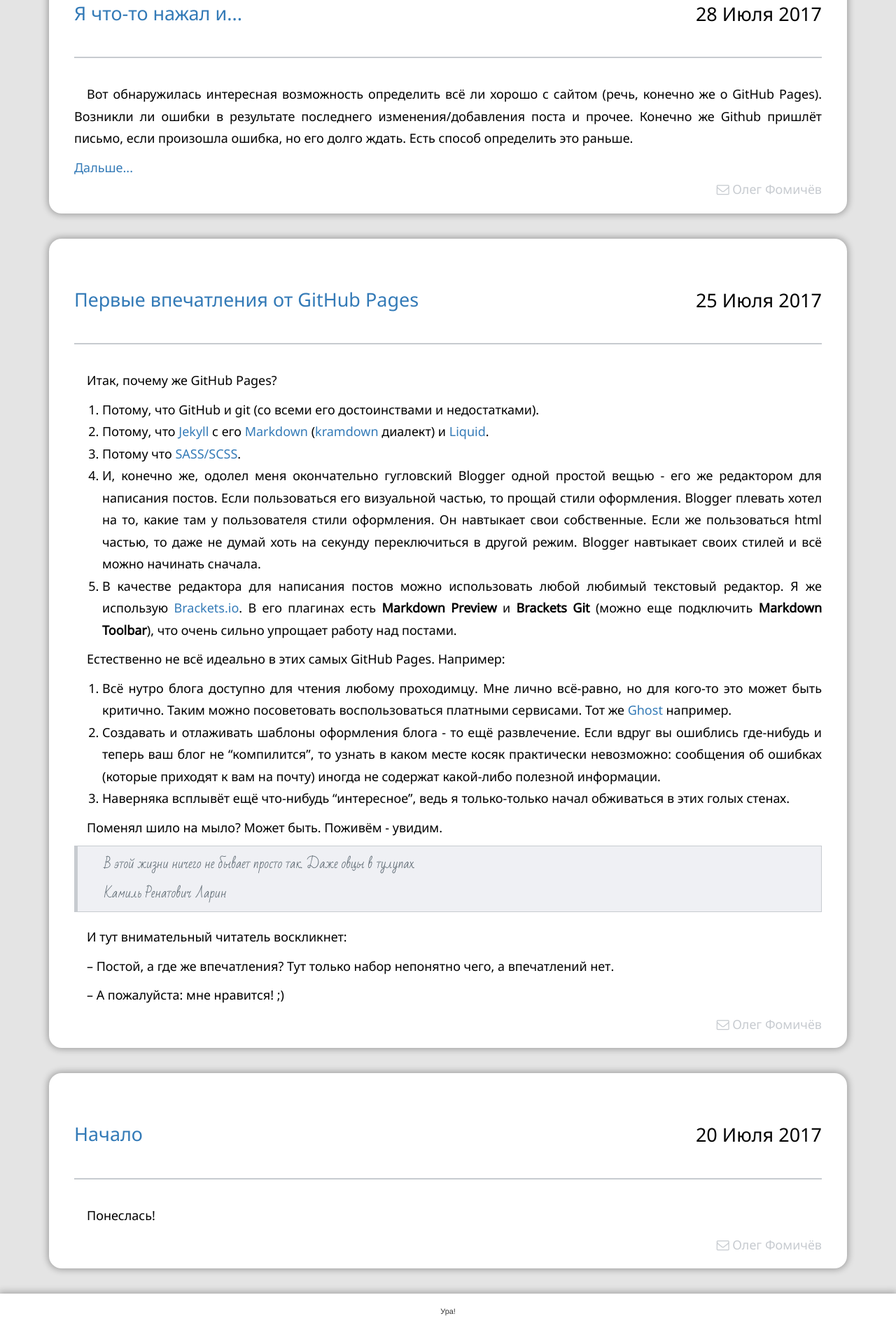
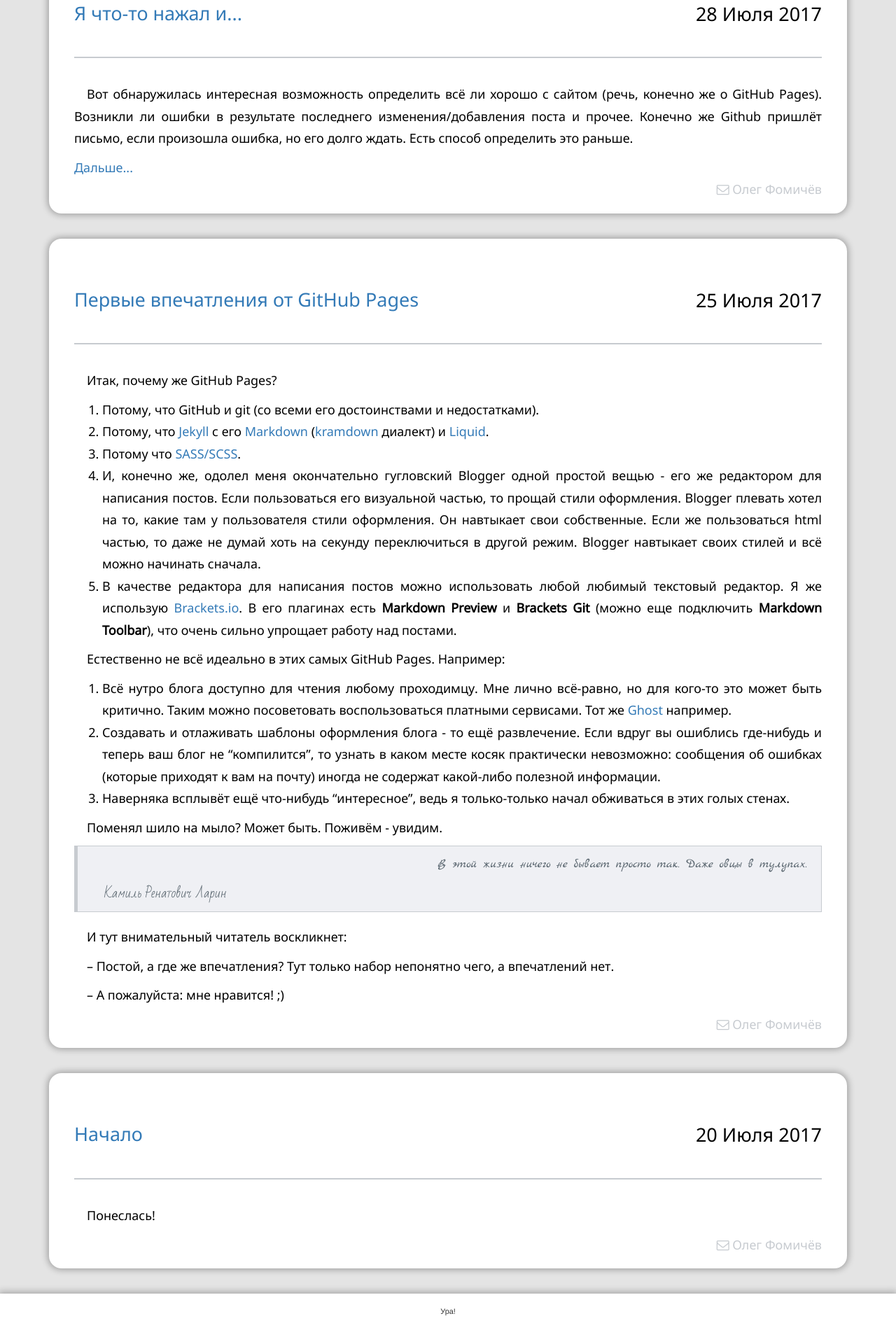
Before and after one commit to fomich0ff/fomich0ff.github.io, a Jekyll site: the page built from index.html, in a window 1280 px wide. Shown: the part 1378-3298 px from the top of the page at 70% size. Built offline with Jekyll 4.4.1, drawn with Linux system fonts in a browser that asks for light colours; nearby versions of some CDN libraries; comment, search, counter and statistics services are not loaded.

Commit message:
Update base.scss

```diff
--- a/_sass/base.scss
+++ b/_sass/base.scss
@@ -91,7 +91,7 @@ body {
             border-bottom: 1px solid $blockquote-border-color;
             border-top: 1px solid $blockquote-border-color;
             background-color: $blockquote-background-color;
-            em {
+            .quote-sign {
                 color: $blockquote-sign-color;
                 text-align: right;
                 display: block;
```
